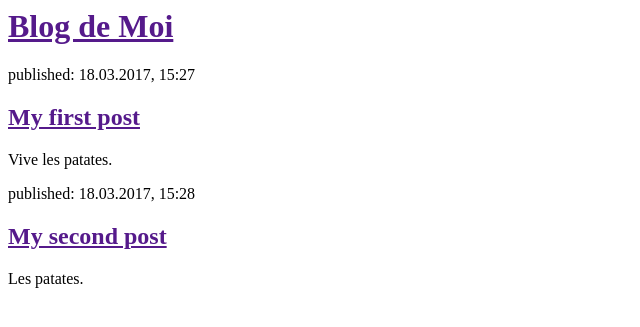
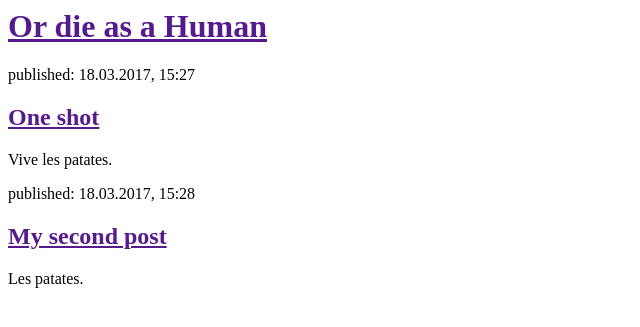
Before and after one commit to K9-2602/my-first-blog, a Django app: page / in a window 1280 px wide. Shown: the top 327 px of the page, without its empty margins (0-640 px from the left). Run offline with Django 3.2, Linux system fonts and the light colour scheme.

Commit message:
Test modification HTML

```diff
--- a/blog/templates/blog/post_list.html
+++ b/blog/templates/blog/post_list.html
@@ -1,15 +1,15 @@
 <html>
     <head>
-        <title>Blog de Moi</title>
+        <title>Live as a Dalek</title>
     </head>
     <body>
         <div>
-            <h1><a href="">Blog de Moi</a></h1>
+            <h1><a href="">Or die as a Human</a></h1>
         </div>
 
         <div>
             <p>published: 18.03.2017, 15:27</p>
-            <h2><a href="">My first post</a></h2>
+            <h2><a href="">One shot</a></h2>
             <p>Vive les patates.</p>
         </div>
 
--- a/blog/views.py
+++ b/blog/views.py
@@ -1,4 +1,7 @@
 from django.shortcuts import render
+from django.utils import timezone
+from .models import Post
 
 def post_list(request):
-    return render(request, 'blog/post_list.html', {})
+    posts = Post.objects.filter(published_date__lte=timezone.now()).order_by('published_date')
+    return render(request, 'blog/post_list.html', {'posts': posts})
```
